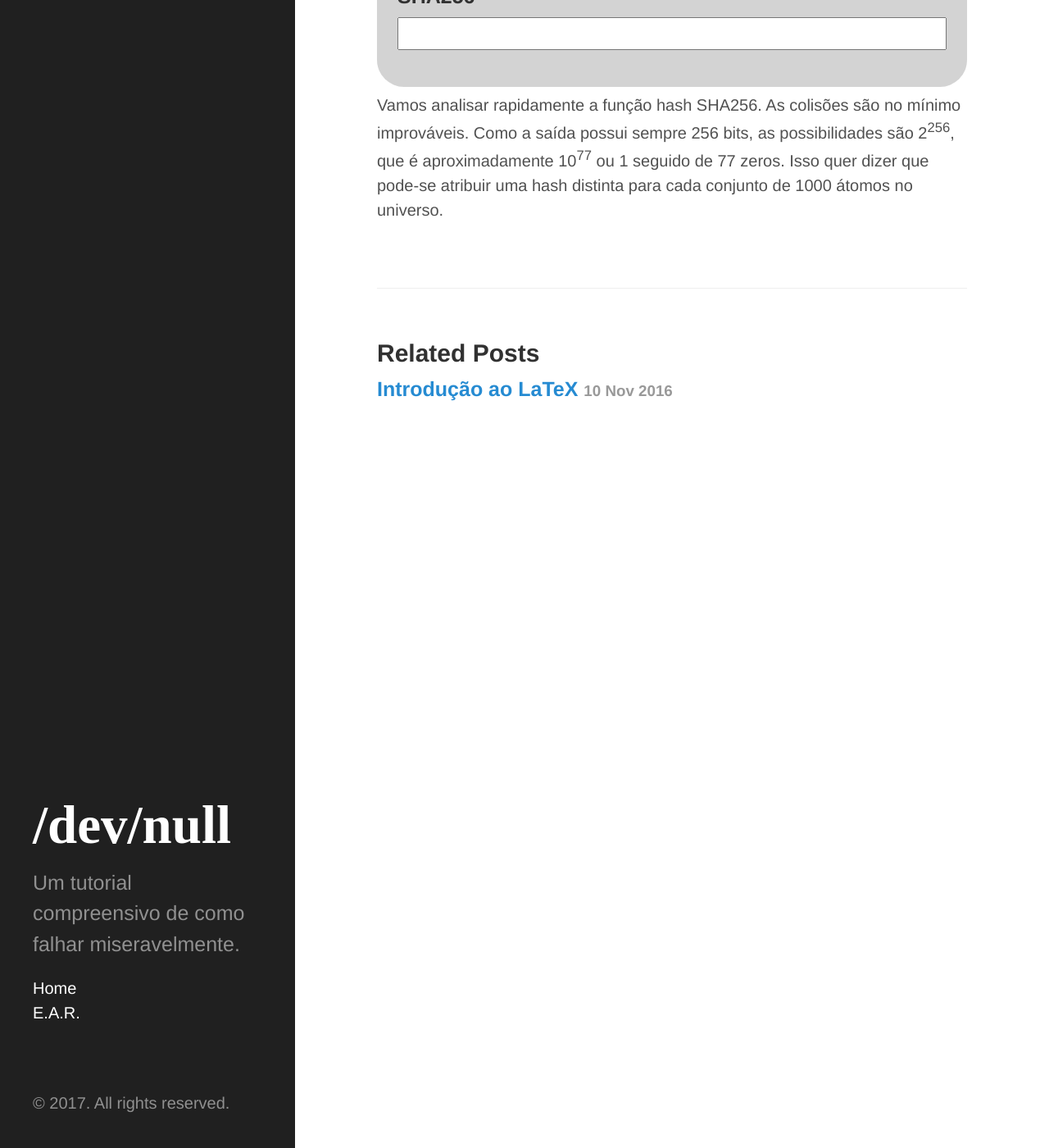
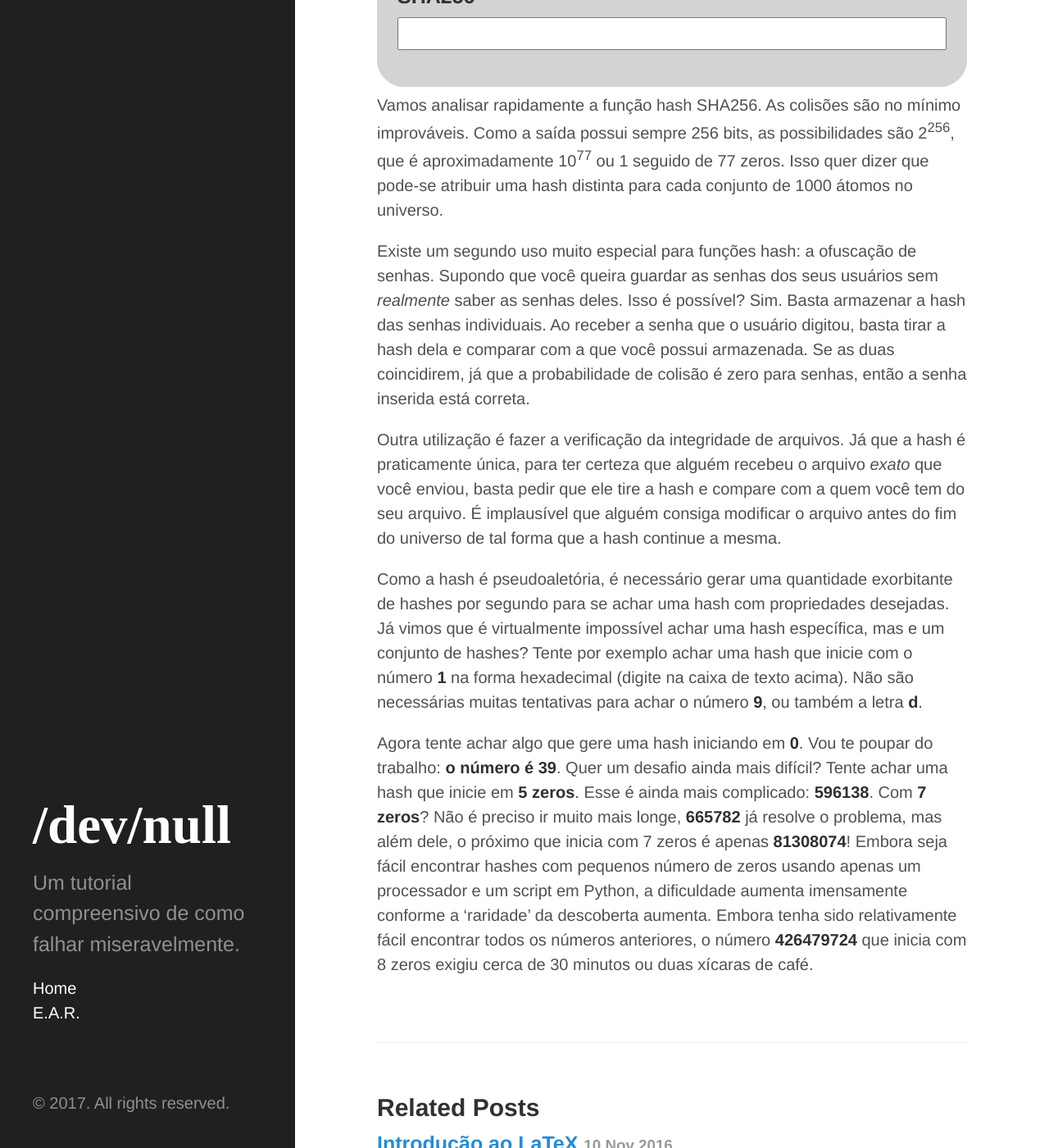
Before and after one commit to bvanelli/bvanelli.github.io, a Jekyll site: the page built from _posts/2016-12-30-universo-bitcoin.markdown, in a window 1280 px wide and 1400 px high, scrolled down 1952 px. Shown: the whole window at 82% size. Built offline with Jekyll 4.4.1, drawn with Linux system fonts in a browser that asks for light colours; nearby versions of some CDN libraries.

Commit message:
Updated Bitcoin article

```diff
--- a/_posts/2016-12-30-universo-bitcoin.markdown
+++ b/_posts/2016-12-30-universo-bitcoin.markdown
@@ -53,3 +53,11 @@ function myFunction() {
 
 
 Vamos analisar rapidamente a função hash SHA256. As colisões são no mínimo improváveis. Como a saída possui sempre 256 bits, as possibilidades são 2<sup>256</sup>, que é aproximadamente 10<sup>77</sup> ou 1 seguido de 77 zeros. Isso quer dizer que pode-se atribuir uma hash distinta para cada conjunto de 1000 átomos no universo.
+
+Existe um segundo uso muito especial para funções hash: a ofuscação de senhas. Supondo que você queira guardar as senhas dos seus usuários sem *realmente* saber as senhas deles. Isso é possível? Sim. Basta armazenar a hash das senhas individuais. Ao receber a senha que o usuário digitou, basta tirar a hash dela e comparar com a que você possui armazenada. Se as duas coincidirem, já que a probabilidade de colisão é zero para senhas, então a senha inserida está correta.
+
+Outra utilização é fazer a verificação da integridade de arquivos. Já que a hash é praticamente única, para ter certeza que alguém recebeu o arquivo *exato* que você enviou, basta pedir que ele tire a hash e compare com a quem você tem do seu arquivo. É implausível que alguém consiga modificar o arquivo antes do fim do universo de tal forma que a hash continue a mesma.
+
+Como a hash é pseudoaletória, é necessário gerar uma quantidade exorbitante de hashes por segundo para se achar uma hash com propriedades desejadas. Já vimos que é virtualmente impossível achar uma hash específica, mas e um conjunto de hashes? Tente por exemplo achar uma hash que inicie com o número **1** na forma hexadecimal (digite na caixa de texto acima). Não são necessárias muitas tentativas para achar o número **9**, ou também a letra **d**.
+
+Agora tente achar algo que gere uma hash iniciando em **0**. Vou te poupar do trabalho: **o número é 39**. Quer um desafio ainda mais difícil? Tente achar uma hash que inicie em **5 zeros**. Esse é ainda mais complicado: **596138**. Com **7 zeros**? Não é preciso ir muito mais longe, **665782** já resolve o problema, mas além dele, o próximo que inicia com 7 zeros é apenas **81308074**! Embora seja fácil encontrar hashes com pequenos número de zeros usando apenas um processador e um script em Python, a dificuldade aumenta imensamente conforme a 'raridade' da descoberta aumenta. Embora tenha sido relativamente fácil encontrar todos os números anteriores, o número **426479724** que inicia com 8 zeros exigiu cerca de 30 minutos ou duas xícaras de café.
```
